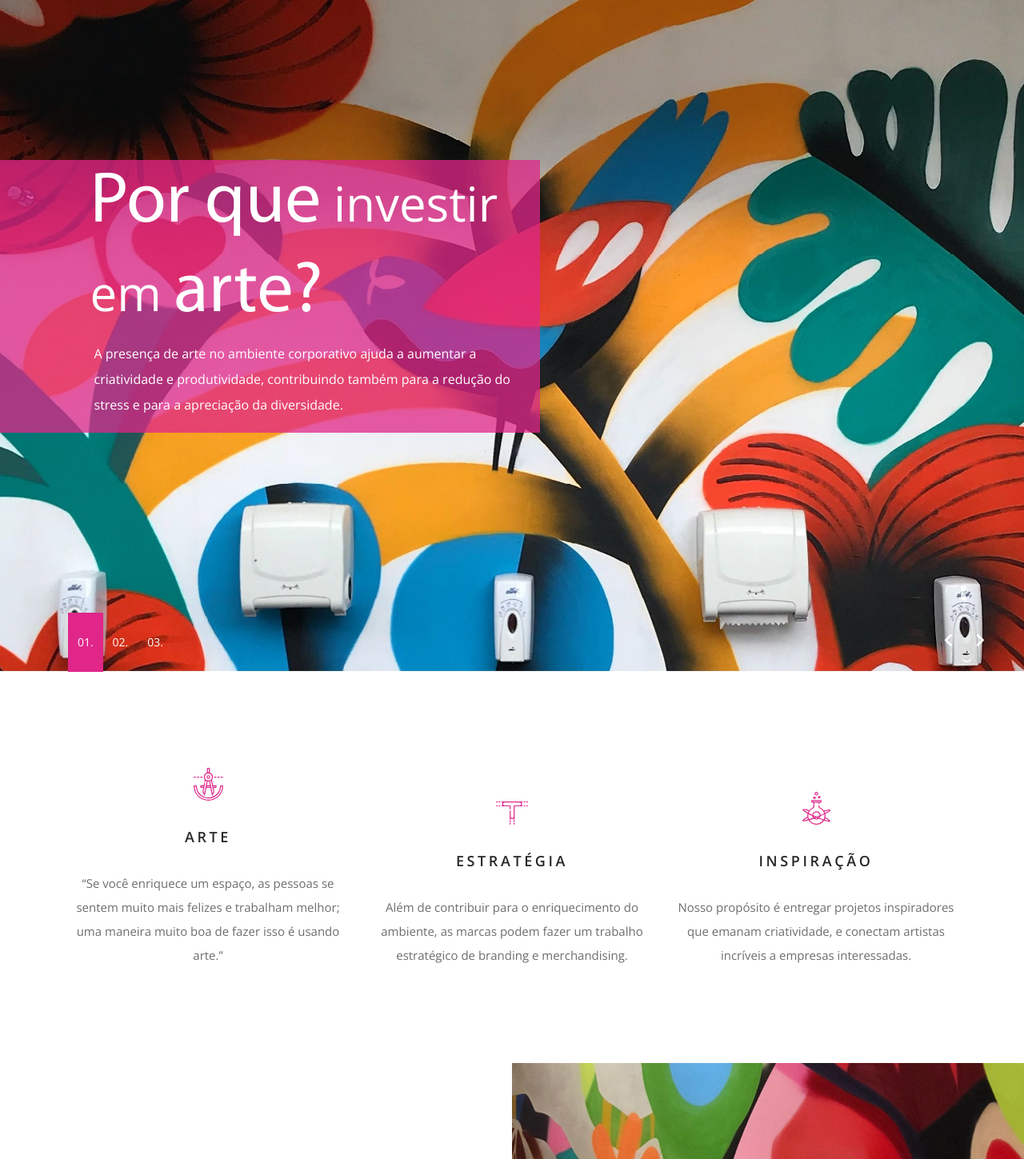
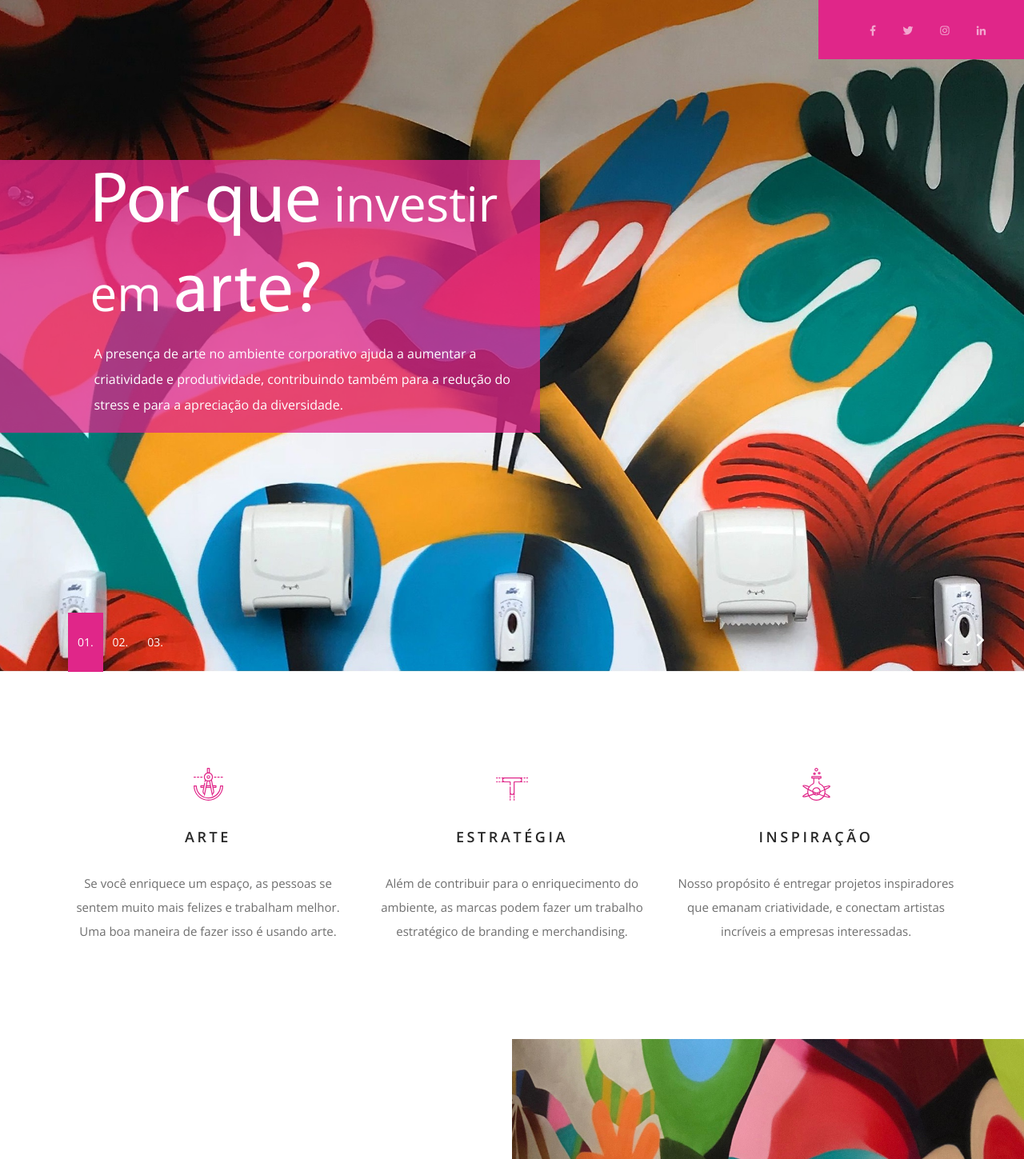
Before and after one commit to reetiepo/ControlArtDel, a PHP site: page / in a window 1280 px wide. Shown: the part 110-1559 px from the top of the page at 80% size. Run offline with PHP 8.4, Linux system fonts and the light colour scheme.

Commit message:
Ajuste no texto do tópico "Arte".

```diff
--- a/index.html
+++ b/index.html
@@ -165,16 +165,14 @@
 		</div>
 	</div>
 
-<!-- 	<div class="home_social_container d-flex flex-row justify-content-end align-items-center">
+	<div class="home_social_container d-flex flex-row justify-content-end align-items-center">
 		<ul class="home_social">
-			<li><a href="#"><i class="fab fa-pinterest trans_300"></i></a></li>
 			<li><a href="#"><i class="fab fa-facebook-f trans_300"></i></a></li>
 			<li><a href="#"><i class="fab fa-twitter trans_300"></i></a></li>
-			<li><a href="#"><i class="fab fa-dribbble trans_300"></i></a></li>
-			<li><a href="#"><i class="fab fa-behance trans_300"></i></a></li>
+			<li><a href="#"><i class="fab fa-instagram trans_300"></i></a></li>
 			<li><a href="#"><i class="fab fa-linkedin-in trans_300"></i></a></li>
 		</ul>
-	</div> -->
+	</div>
 
 
 	<!-- Features -->
@@ -191,7 +189,7 @@
 							<img src="images/icon_6.svg" alt="">
 						</div>
 						<h3>Arte</h3>
-						<p>“Se você enriquece um espaço, as pessoas se sentem muito mais felizes e trabalham melhor; uma maneira muito boa de fazer isso é usando arte.”</p>
+						<p>Se você enriquece um espaço, as pessoas se sentem muito mais felizes e trabalham melhor. Uma boa maneira de fazer isso é usando arte.</p>
 					</div>
 				</div>
 
@@ -417,11 +415,9 @@ Copyright &copy;<script>document.write(new Date().getFullYear());</script> All r
 				<div class="col-sm-6 text-sm-right text-center">
 					<div class="footer_social_container">
 						<ul class="footer_social">
-							<li><a href="#"><i class="fab fa-pinterest trans_300"></i></a></li>
 							<li><a href="#"><i class="fab fa-facebook-f trans_300"></i></a></li>
 							<li><a href="#"><i class="fab fa-twitter trans_300"></i></a></li>
-							<li><a href="#"><i class="fab fa-dribbble trans_300"></i></a></li>
-							<li><a href="#"><i class="fab fa-behance trans_300"></i></a></li>
+							<li><a href="#"><i class="fab fa-instagram trans_300"></i></a></li>
 							<li><a href="#"><i class="fab fa-linkedin-in trans_300"></i></a></li>
 						</ul>
 					</div>
--- a/styles/responsive.css
+++ b/styles/responsive.css
@@ -232,7 +232,10 @@
 
 @media only screen and (max-width: 959px)
 {
-
+	.home_social_container
+	{
+		display: none !important;
+	}
 }
 
 /************
@@ -322,10 +325,6 @@
 	.fs_social_container
 	{
 		right: 20px;
-	}
-	.home_social_container
-	{
-		display: none !important;
 	}
 	.footer
 	{
```
